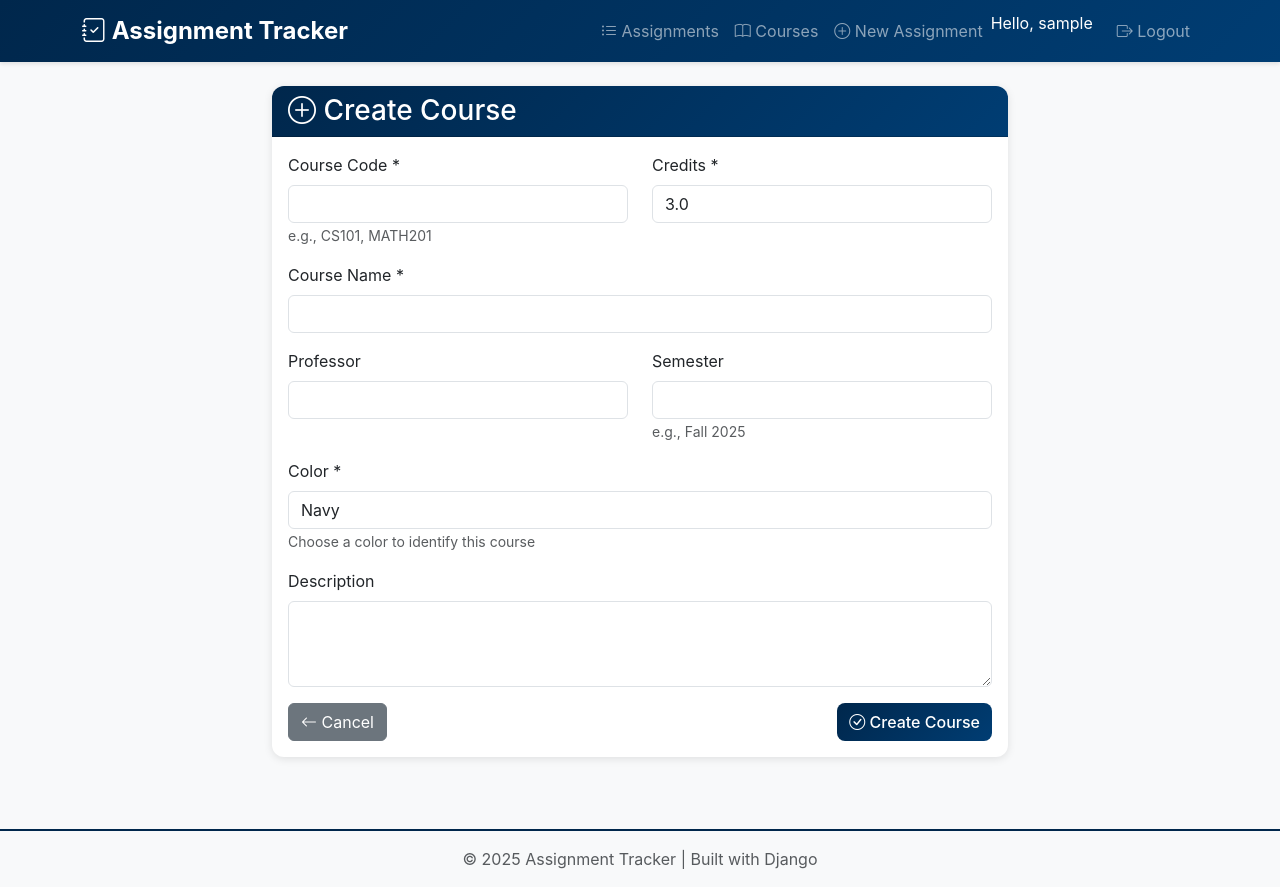
After one commit to tatejones2/AssignmentTracker, a Django app: page /assignments/courses/create/ in a window 1280 px wide. The commit adds this page. Run offline with Django 5.2, Linux system fonts and the light colour scheme; the visitor is signed in with stand-in values (Sample User, id 1).

Commit message:
Add complete Course management system with CRUD operations

```diff
--- a/assignments/forms.py
+++ b/assignments/forms.py
@@ -2,11 +2,34 @@
 Forms for the assignments app.
 """
 from django import forms
-from .models import Assignment
+from .models import Assignment, Course
+
+
+class CourseForm(forms.ModelForm):
+    """Form for creating and updating courses."""
+
+    class Meta:
+        model = Course
+        fields = ['course_code', 'course_name', 'professor', 'credits', 'semester', 'color', 'description']
+        widgets = {
+            'course_code': forms.TextInput(attrs={'class': 'form-control'}),
+            'course_name': forms.TextInput(attrs={'class': 'form-control'}),
+            'professor': forms.TextInput(attrs={'class': 'form-control'}),
+            'credits': forms.NumberInput(attrs={'class': 'form-control', 'step': '0.5'}),
+            'semester': forms.TextInput(attrs={'class': 'form-control'}),
+            'color': forms.Select(attrs={'class': 'form-control'}),
+            'description': forms.Textarea(attrs={'rows': 3, 'class': 'form-control'}),
+        }
 
 
 class AssignmentForm(forms.ModelForm):
     """Form for creating and updating assignments."""
+
+    def __init__(self, *args, **kwargs):
+        user = kwargs.pop('user', None)
+        super().__init__(*args, **kwargs)
+        if user:
+            self.fields['course'].queryset = Course.objects.filter(user=user)
 
     class Meta:
         model = Assignment
@@ -18,7 +41,7 @@ class AssignmentForm(forms.ModelForm):
             }),
             'title': forms.TextInput(attrs={'class': 'form-control'}),
             'description': forms.Textarea(attrs={'rows': 4, 'class': 'form-control'}),
-            'course': forms.TextInput(attrs={'class': 'form-control'}),
+            'course': forms.Select(attrs={'class': 'form-control'}),
             'status': forms.Select(attrs={'class': 'form-control'}),
             'priority': forms.Select(attrs={'class': 'form-control'}),
         }
--- a/assignments/urls.py
+++ b/assignments/urls.py
@@ -5,9 +5,17 @@ from django.urls import path
 from . import views
 
 urlpatterns = [
+    # Assignment URLs
     path('', views.assignment_list, name='assignment_list'),
     path('create/', views.assignment_create, name='assignment_create'),
     path('<int:pk>/', views.assignment_detail, name='assignment_detail'),
     path('<int:pk>/update/', views.assignment_update, name='assignment_update'),
     path('<int:pk>/delete/', views.assignment_delete, name='assignment_delete'),
+
+    # Course URLs
+    path('courses/', views.course_list, name='course_list'),
+    path('courses/create/', views.course_create, name='course_create'),
+    path('courses/<int:pk>/', views.course_detail, name='course_detail'),
+    path('courses/<int:pk>/update/', views.course_update, name='course_update'),
+    path('courses/<int:pk>/delete/', views.course_delete, name='course_delete'),
 ]
--- a/assignments/views.py
+++ b/assignments/views.py
@@ -4,8 +4,8 @@ Views for the assignments app.
 from django.shortcuts import render, redirect, get_object_or_404
 from django.contrib.auth.decorators import login_required
 from django.contrib import messages
-from .models import Assignment
-from .forms import AssignmentForm
+from .models import Assignment, Course
+from .forms import AssignmentForm, CourseForm
 
 
 @login_required
@@ -22,7 +22,7 @@ def assignment_list(request):
 def assignment_create(request):
     """Create a new assignment."""
     if request.method == 'POST':
-        form = AssignmentForm(request.POST)
+        form = AssignmentForm(request.POST, user=request.user)
         if form.is_valid():
             assignment = form.save(commit=False)
             assignment.user = request.user
@@ -30,7 +30,7 @@ def assignment_create(request):
             messages.success(request, 'Assignment created successfully!')
             return redirect('assignment_list')
     else:
-        form = AssignmentForm()
+        form = AssignmentForm(user=request.user)
     context = {
         'form': form,
         'action': 'Create'
@@ -43,13 +43,13 @@ def assignment_update(request, pk):
     """Update an existing assignment."""
     assignment = get_object_or_404(Assignment, pk=pk, user=request.user)
     if request.method == 'POST':
-        form = AssignmentForm(request.POST, instance=assignment)
+        form = AssignmentForm(request.POST, instance=assignment, user=request.user)
         if form.is_valid():
             form.save()
             messages.success(request, 'Assignment updated successfully!')
             return redirect('assignment_list')
     else:
-        form = AssignmentForm(instance=assignment)
+        form = AssignmentForm(instance=assignment, user=request.user)
     context = {
         'form': form,
         'action': 'Update',
@@ -80,3 +80,80 @@ def assignment_detail(request, pk):
         'assignment': assignment
     }
     return render(request, 'assignments/assignment_detail.html', context)
+
+
+# Course Views
+@login_required
+def course_list(request):
+    """Display list of all courses for the logged-in user."""
+    courses = Course.objects.filter(user=request.user)
+    context = {
+        'courses': courses,
+    }
+    return render(request, 'assignments/course_list.html', context)
+
+
+@login_required
+def course_create(request):
+    """Create a new course."""
+    if request.method == 'POST':
+        form = CourseForm(request.POST)
+        if form.is_valid():
+            course = form.save(commit=False)
+            course.user = request.user
+            course.save()
+            messages.success(request, 'Course created successfully!')
+            return redirect('course_list')
+    else:
+        form = CourseForm()
+    context = {
+        'form': form,
+        'action': 'Create'
+    }
+    return render(request, 'assignments/course_form.html', context)
+
+
+@login_required
+def course_update(request, pk):
+    """Update an existing course."""
+    course = get_object_or_404(Course, pk=pk, user=request.user)
+    if request.method == 'POST':
+        form = CourseForm(request.POST, instance=course)
+        if form.is_valid():
+            form.save()
+            messages.success(request, 'Course updated successfully!')
+            return redirect('course_list')
+    else:
+        form = CourseForm(instance=course)
+    context = {
+        'form': form,
+        'action': 'Update',
+        'course': course
+    }
+    return render(request, 'assignments/course_form.html', context)
+
+
+@login_required
+def course_delete(request, pk):
+    """Delete a course."""
+    course = get_object_or_404(Course, pk=pk, user=request.user)
+    if request.method == 'POST':
+        course.delete()
+        messages.success(request, 'Course deleted successfully!')
+        return redirect('course_list')
+    context = {
+        'course': course
+    }
+    return render(request, 'assignments/course_confirm_delete.html', context)
+
+
+@login_required
+def course_detail(request, pk):
+    """Display detailed view of a single course."""
+    course = get_object_or_404(Course, pk=pk, user=request.user)
+    assignments = course.assignments.all()
+    context = {
+        'course': course,
+        'assignments': assignments,
+    }
+    return render(request, 'assignments/course_detail.html', context)
--- /dev/null
+++ b/templates/assignments/course_form.html
@@ -0,0 +1,95 @@
+{% extends 'base.html' %}
+
+{% block title %}{{ action }} Course - Assignment Tracker{% endblock %}
+
+{% block content %}
+<div class="row justify-content-center">
+    <div class="col-md-8">
+        <div class="card">
+            <div class="card-header bg-primary text-white">
+                <h3 class="mb-0">
+                    <i class="bi bi-{% if action == 'Create' %}plus-circle{% else %}pencil{% endif %}"></i>
+                    {{ action }} Course
+                </h3>
+            </div>
+            <div class="card-body">
+                <form method="post">
+                    {% csrf_token %}
+
+                    <div class="row">
+                        <div class="col-md-6 mb-3">
+                            <label for="{{ form.course_code.id_for_label }}" class="form-label">Course Code *</label>
+                            {{ form.course_code }}
+                            {% if form.course_code.errors %}
+                                <div class="text-danger">{{ form.course_code.errors }}</div>
+                            {% endif %}
+                            <small class="form-text text-muted">e.g., CS101, MATH201</small>
+                        </div>
+
+                        <div class="col-md-6 mb-3">
+                            <label for="{{ form.credits.id_for_label }}" class="form-label">Credits *</label>
+                            {{ form.credits }}
+                            {% if form.credits.errors %}
+                                <div class="text-danger">{{ form.credits.errors }}</div>
+                            {% endif %}
+                        </div>
+                    </div>
+
+                    <div class="mb-3">
+                        <label for="{{ form.course_name.id_for_label }}" class="form-label">Course Name *</label>
+                        {{ form.course_name }}
+                        {% if form.course_name.errors %}
+                            <div class="text-danger">{{ form.course_name.errors }}</div>
+                        {% endif %}
+                    </div>
+
+                    <div class="row">
+                        <div class="col-md-6 mb-3">
+                            <label for="{{ form.professor.id_for_label }}" class="form-label">Professor</label>
+                            {{ form.professor }}
+                            {% if form.professor.errors %}
+                                <div class="text-danger">{{ form.professor.errors }}</div>
+                            {% endif %}
+                        </div>
+
+                        <div class="col-md-6 mb-3">
+                            <label for="{{ form.semester.id_for_label }}" class="form-label">Semester</label>
+                            {{ form.semester }}
+                            {% if form.semester.errors %}
+                                <div class="text-danger">{{ form.semester.errors }}</div>
+                            {% endif %}
+                            <small class="form-text text-muted">e.g., Fall 2025</small>
+                        </div>
+                    </div>
+
+                    <div class="mb-3">
+                        <label for="{{ form.color.id_for_label }}" class="form-label">Color *</label>
+                        {{ form.color }}
+                        {% if form.color.errors %}
+                            <div class="text-danger">{{ form.color.errors }}</div>
+                        {% endif %}
+                        <small class="form-text text-muted">Choose a color to identify this course</small>
+                    </div>
+
+                    <div class="mb-3">
+                        <label for="{{ form.description.id_for_label }}" class="form-label">Description</label>
+                        {{ form.description }}
+                        {% if form.description.errors %}
+                            <div class="text-danger">{{ form.description.errors }}</div>
+                        {% endif %}
+                    </div>
+
+                    <div class="d-flex justify-content-between">
+                        <a href="{% url 'course_list' %}" class="btn btn-secondary">
+                            <i class="bi bi-arrow-left"></i> Cancel
+                        </a>
+                        <button type="submit" class="btn btn-primary">
+                            <i class="bi bi-check-circle"></i> {{ action }} Course
+                        </button>
+                    </div>
+                </form>
+            </div>
+        </div>
+    </div>
+</div>
+{% endblock %}
--- a/templates/base.html
+++ b/templates/base.html
@@ -198,7 +198,12 @@
                 <ul class="navbar-nav ms-auto">
                     <li class="nav-item">
                         <a class="nav-link" href="{% url 'assignment_list' %}">
-                            <i class="bi bi-list-ul"></i> My Assignments
+                            <i class="bi bi-list-ul"></i> Assignments
+                        </a>
+                    </li>
+                    <li class="nav-item">
+                        <a class="nav-link" href="{% url 'course_list' %}">
+                            <i class="bi bi-book"></i> Courses
                         </a>
                     </li>
                     <li class="nav-item">
```
Also changed, not shown: assignments/admin.py (+27 -1 lines), assignments/models.py (+43 -2 lines), templates/assignments/course_confirm_delete.html (added, +48 -0 lines), templates/assignments/course_detail.html (added, +118 -0 lines), templates/assignments/course_list.html (added, +76 -0 lines), assignments/migrations/0002_course_alter_assignment_course.py (added).
